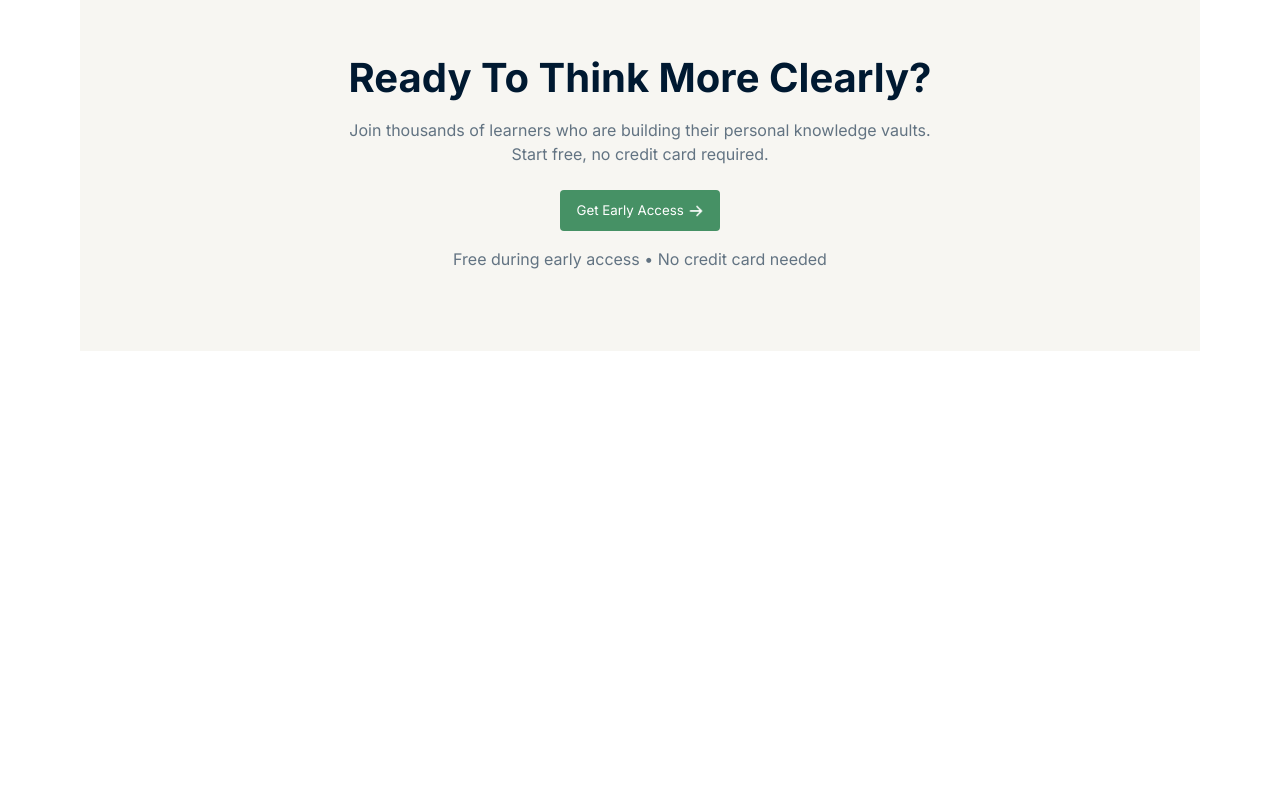
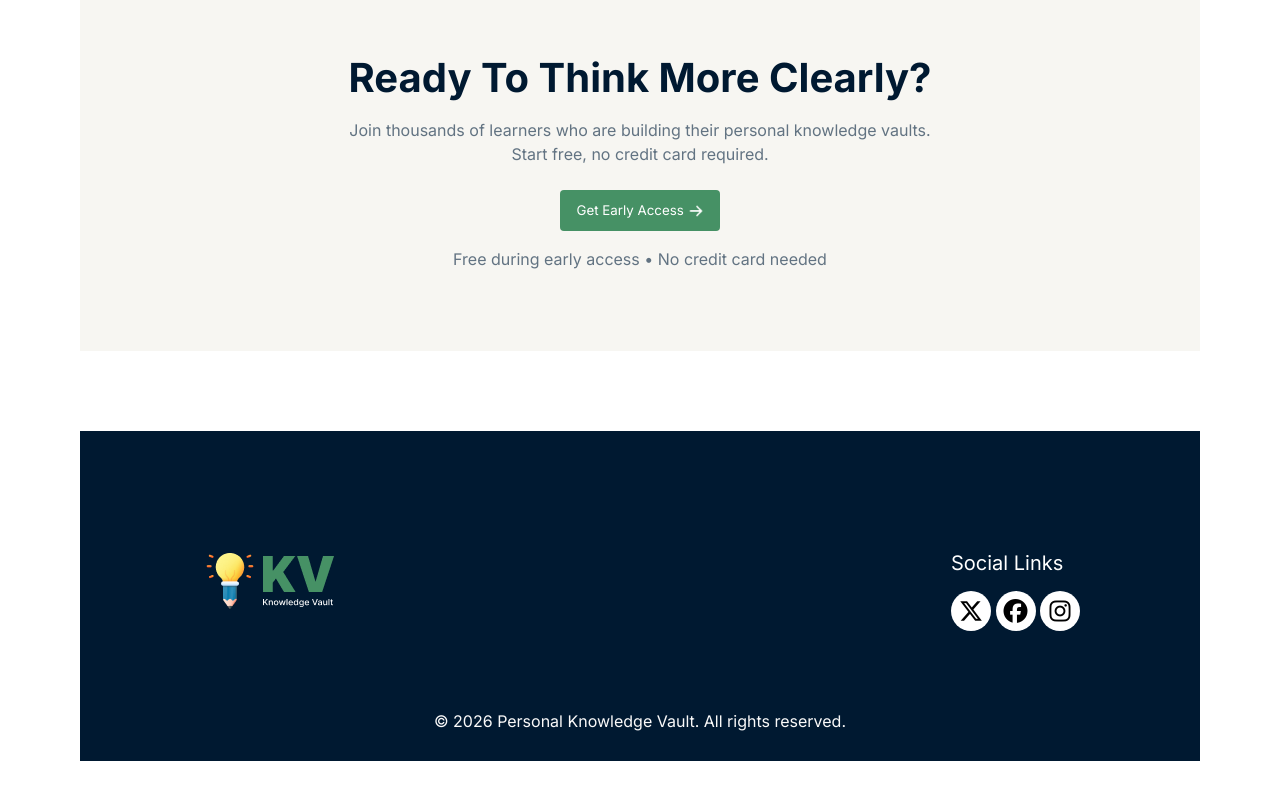
Before and after one commit to Sanjida-Aktar/Assingment-1, a plain HTML site: page index.html in a window 1280 px wide. Shown: the part 2022-2822 px from the top of the page. Before the commit the page ends 2453 px from the top, so only its background shows below. Drawn offline with Linux system fonts and the light colour scheme.

Commit message:
Add footer section

```diff
--- a/index.html
+++ b/index.html
@@ -8,6 +8,9 @@
     <meta name="viewport" content="width=device-width, initial-scale=1.0">
     <title>Document</title>
     <link rel="stylesheet" href="style.css">
+    <link rel="stylesheet" href="https://cdnjs.cloudflare.com/ajax/libs/font-awesome/6.0.0/css/all.min.css">
+    <link rel="stylesheet" href="https://cdnjs.cloudflare.com/ajax/libs/font-awesome/6.5.0/css/all.min.css">
+
 </head>
 <body>
     <!-- navbar section  -->
@@ -130,5 +133,29 @@ help you think clearly, connect ideas, and turn learning into long-term knowledg
                 </div>
             </div>
          </section>
+
+         <!-- footer section  -->
+          <footer id="footer-section">
+            <div id="footer-conterinar">
+                <div class="logo">
+                    <img src="assets/logo-footer.png" alt="">
+
+                </div>
+                <div class="link">
+                    <p>Social Links</p>
+                    <a href="#" target=" " class="social-icon">
+                        <i class="fa-brands fa-x-twitter"></i>
+                    </a>
+
+                     <a href="" target=" " class="social-icon">
+                        <i class="fab fa-facebook"></i>
+                    </a>
+                    <a href="#" target=" " class="social-icon">
+                        <i class="fab fa-instagram"></i>
+                    </a>
+                </div>
+            </div>
+            <p style="color: #FAFAFA; text-align: center; padding-bottom: 30px;">© 2026 Personal Knowledge Vault. All rights reserved.</p>
+          </footer>
 </body>
 </html>
--- a/style.css
+++ b/style.css
@@ -84,7 +84,7 @@
 }
 #notes{
     text-align: center;
-    margin: 0 100px;
+    margin: 0 80px;
 }
 .heading h1{
     font-size: 44px;
@@ -98,7 +98,7 @@
 }
 #card {
     display: flex;
-    justify-content: space-around;
+    justify-content: space-between;
     gap: 24px;
     margin-bottom: 80px;
 }
@@ -191,3 +191,39 @@
     padding-bottom: 24px;
     /* padding-bottom: 24px; */
  }
+  /* footer section  */
+  #footer-section{
+    margin: 0 80px;
+    padding-left: 120px;
+    padding-right: 120px;
+    margin-bottom: 80px;
+    background-color: #001931;
+  }
+  #footer-conterinar{
+    display: flex;
+    justify-content: space-between;
+    /* align-items: center; */
+    padding: 120px 0px 80px 0px;
+
+  }
+  .link p{
+    font-size: 20px;
+    color: white;
+    line-height: 24px;
+    padding-bottom: 16px;
+  }
+  .social-icon{
+    display: inline-flex;
+    align-items: center;
+    justify-content: center;
+    width: 30px;
+    height: 30px;
+    width: 5px;
+    font-size: 24px;
+    background-color: white;
+    color: black;
+    text-decoration: none;
+    padding: 20px;
+    border: none;
+    border-radius: 50%;
+  }
```
